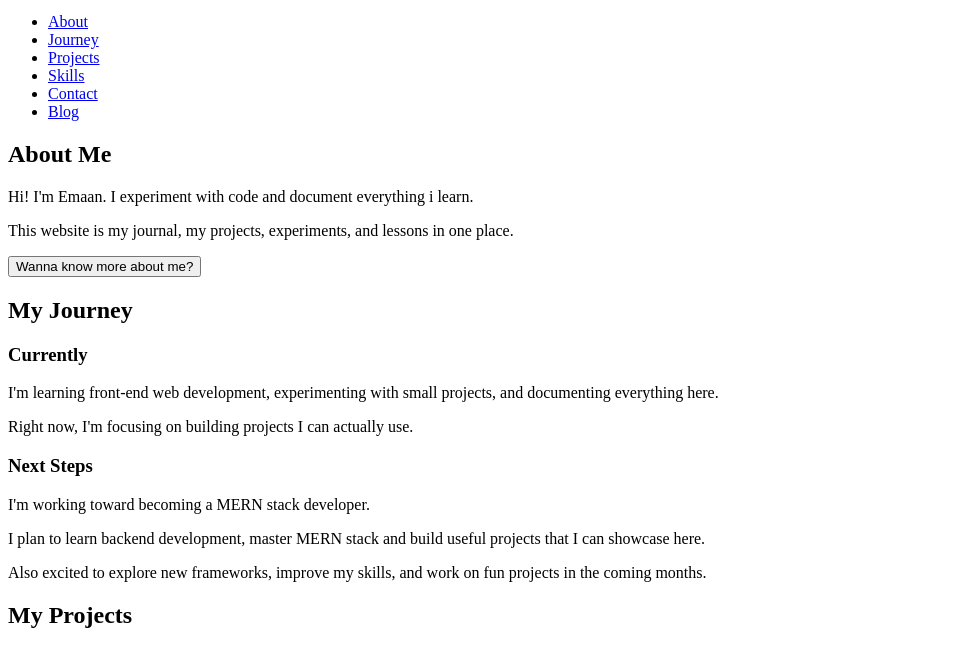
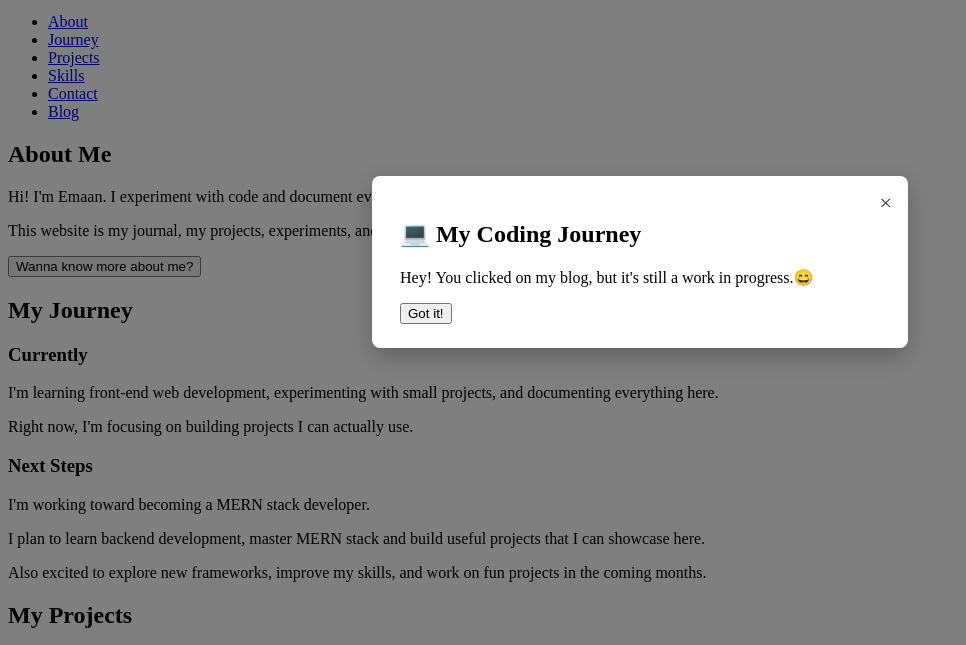
Before and after one commit to emaan-codes/emaans-code-journal, a plain HTML site: page index.html in a window 1280 px wide. Both pictures are taken after a click on the link "Blog". Shown: the part 138-783 px from the top of the page, without its empty margins (0-966 px from the left). Drawn offline with Linux system fonts and the light colour scheme.

Commit message:
chore: merge and commit all workspace changes

```diff
--- a/index.html
+++ b/index.html
@@ -82,7 +82,7 @@
             <article class="project-card">
               <h3>Latest Projects</h3>
               <img
-                src="pizzaplacemockup-removebg-preview.png"
+                src="pizzaplacemockeup-removebg-preview.png"
                 alt="Screenshot of Little Pizza Shop website"
                 width="200"
               />
@@ -131,7 +131,7 @@
       <section id="skills" class="section" aria-label="My skills">
         <div class="container">
           <h2>What I Play With</h2>
-          <p>Tools, Languages and frameworks i'm experimenting with right now:</p>
+          <p>Tools, Languages I'm experimenting with right now:</p>
           <ul class="tools-list">
             <li>HTML / CSS</li>
             <li>JavaScript</li>
--- a/style.css
+++ b/style.css
@@ -0,0 +1,37 @@
+.modal {
+  display: none;
+  position: fixed;
+  inset: 0;
+  z-index: 1000;
+  background: rgba(0, 0, 0, 0.5);
+  align-items: center;
+  justify-content: center;
+}
+
+.modal-content {
+  position: relative;
+  background-color: #fff;
+  padding: 24px 28px;
+  border-radius: 8px;
+  box-shadow: 0 8px 24px rgba(0, 0, 0, 0.25);
+  max-width: 90%;
+  width: 480px;
+}
+
+.close {
+  position: absolute;
+  top: 12px;
+  right: 12px;
+  font-size: 22px;
+  line-height: 1;
+  cursor: pointer;
+  color: #333;
+  background: transparent;
+  border: none;
+  padding: 4px;
+  border-radius: 4px;
+}
+.close:focus {
+  background: rgba(0,0,0,0.05);
+  outline: none;
+}
```
Also changed, not shown: pizzaplacemockeup-removebg-preview.png (added), 1 other file.
